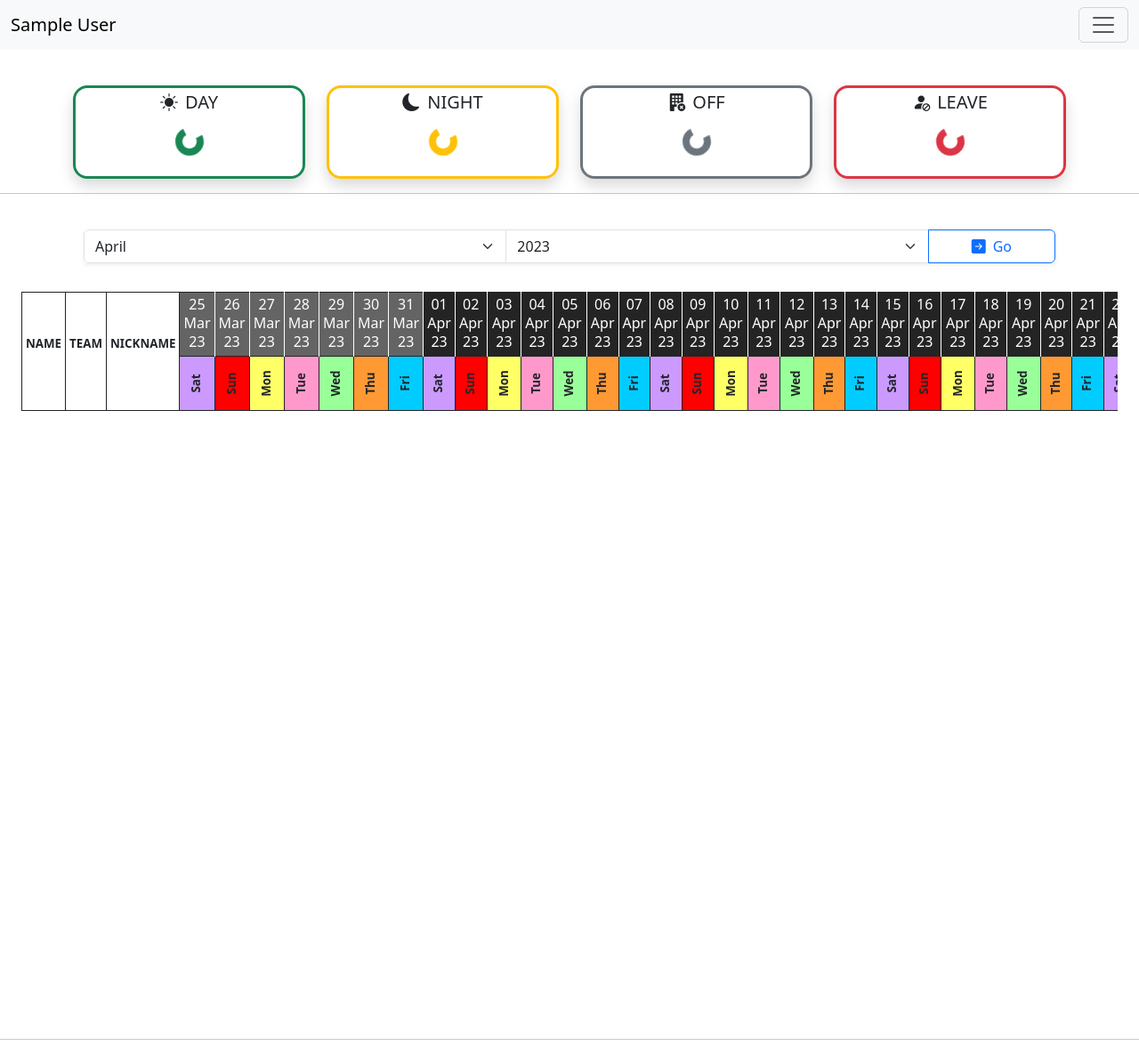
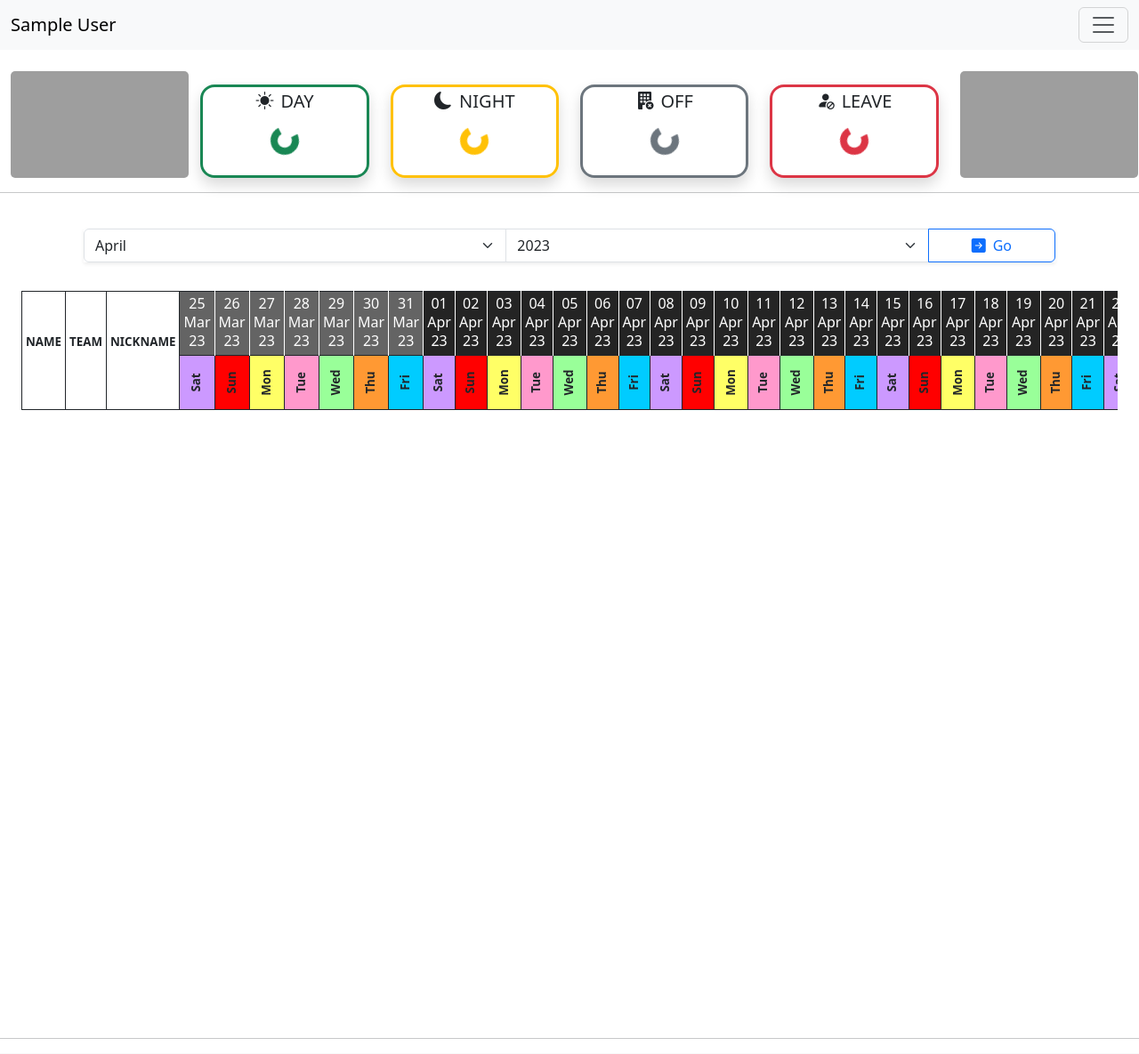
Before and after one commit to alawee20oct/attendance, a PHP site: page / in a window 1280 px wide. Shown: the whole page at 89% size. Run offline with PHP 8.4, Linux system fonts and the light colour scheme; the visitor is signed in with stand-in values (Sample User, id 1); data that the repository does not hold is empty; some libraries are stand-ins or nearby versions; grey boxes are pictures that could not be loaded.

Commit message:
add image

```diff
--- a/index.php
+++ b/index.php
@@ -105,36 +105,43 @@ session_start();
         </nav>
     </section>
 
-    <section class="mt-4 pt-5">
-        <div class="container">
-            <div class="text-center pb-3">
+    <section class="mt-4 pt-5 container-fluid">
+        <div class="text-center">
             <h4 id="today-title"></h4>
         </div>
-            <div class="row text-center">
-                <div class="col-lg-3">
+        <div class="row text-center align-items-end justify-content-center">
+            <div class="col-lg-2">
+                <div class="card mx-auto border-0" style="width: 200px; height: 120px;">
+                    <img src="images/football.jpg" alt="football-image" class="card-img" style="width: 100%; height: 100%; object-fit: cover;">
+                </div>
+            </div>
+            <div class="col-lg-2">
                 <div class="border border-3 rounded-4 border-success py-1 shadow">
                     <h5><i class="bi bi-sun-fill me-2"></i>DAY</h5>
                     <h2 id="count_d"><div class="spinner-border text-success my-2" role="status"></div></h5>
                 </div>
             </div>
-                <div class="col-lg-3">
+            <div class="col-lg-2">
                 <div class="border border-3 rounded-4 border-warning py-1 shadow">
                     <h5><i class="bi bi-moon-fill me-2"></i>NIGHT</h5>
                     <h2 id="count_n"><div class="spinner-border text-warning my-2" role="status"></div></h2>
                 </div>
             </div>
-                <div class="col-lg-3">
+            <div class="col-lg-2">
                 <div class="border border-3 rounded-4 border-secondary py-1 shadow">
                     <h5><i class="bi bi-building-fill-x me-2"></i></i>OFF</h5>
                     <h2 id="count_off"><div class="spinner-border text-secondary my-2" role="status"></div></h2>
                 </div>
             </div>
-                <div class="col-lg-3">
+            <div class="col-lg-2">
                 <div class="border border-3 rounded-4 border-danger py-1 shadow">
-                        <div class="spinner-border text-danger my-3 visually-hidden" role="status"></div>
                     <h5><i class="bi bi-person-fill-slash me-2"></i>LEAVE</h5>
                     <h2 id="count_al"><div class="spinner-border text-danger my-2" role="status"></div></h2>
                 </div>
+            </div>
+            <div class="col-lg-2">
+                <div class="card mx-auto border-0" style="width: 200px; height: 120px;">
+                    <img src="images/screw.jpg" alt="screw-image" class="card-img" style="width: 100%; height: 100%; object-fit: cover;">
                 </div>
             </div>
         </div>
@@ -154,7 +161,7 @@ session_start();
         </div>
     </div>
 
-    <div class="mt-2 px-4 py-4">
+    <div class="mt-2 px-4 py-4 container-fluid">
         <div class="table-responsive text-nowrap position-relative overflow-auto vh-100">
             <table class="table table-hover table-sm table-borderless w-auto" id="day-table">
                 <thead class="text-center border-dark border-top border-bottom sticky-top">
@@ -198,7 +205,7 @@ session_start();
         <div class="modal-dialog modal-dialog-centered">
             <div class="modal-content">
                 <div class="modal-header">
-                    <h5 class="modal-title" id="">Checnge Password</h5>
+                    <h5 class="modal-title" id="">Change Password</h5>
                     <button type="button" class="btn-close" data-bs-dismiss="modal" aria-label="Close"></button>
                 </div>
                 <div class="modal-body">
```
Lines whose indentation alone changed are shown as unchanged.
